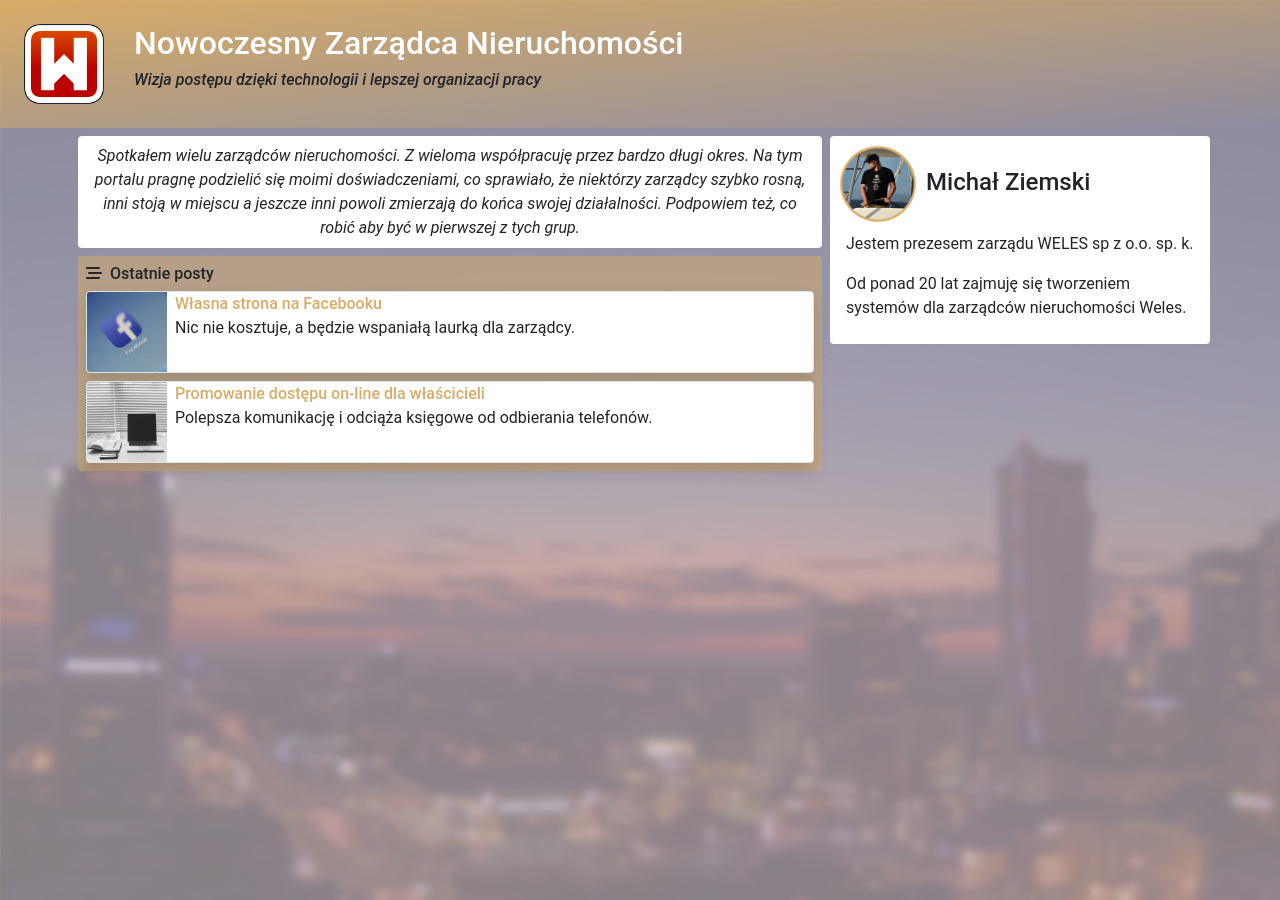
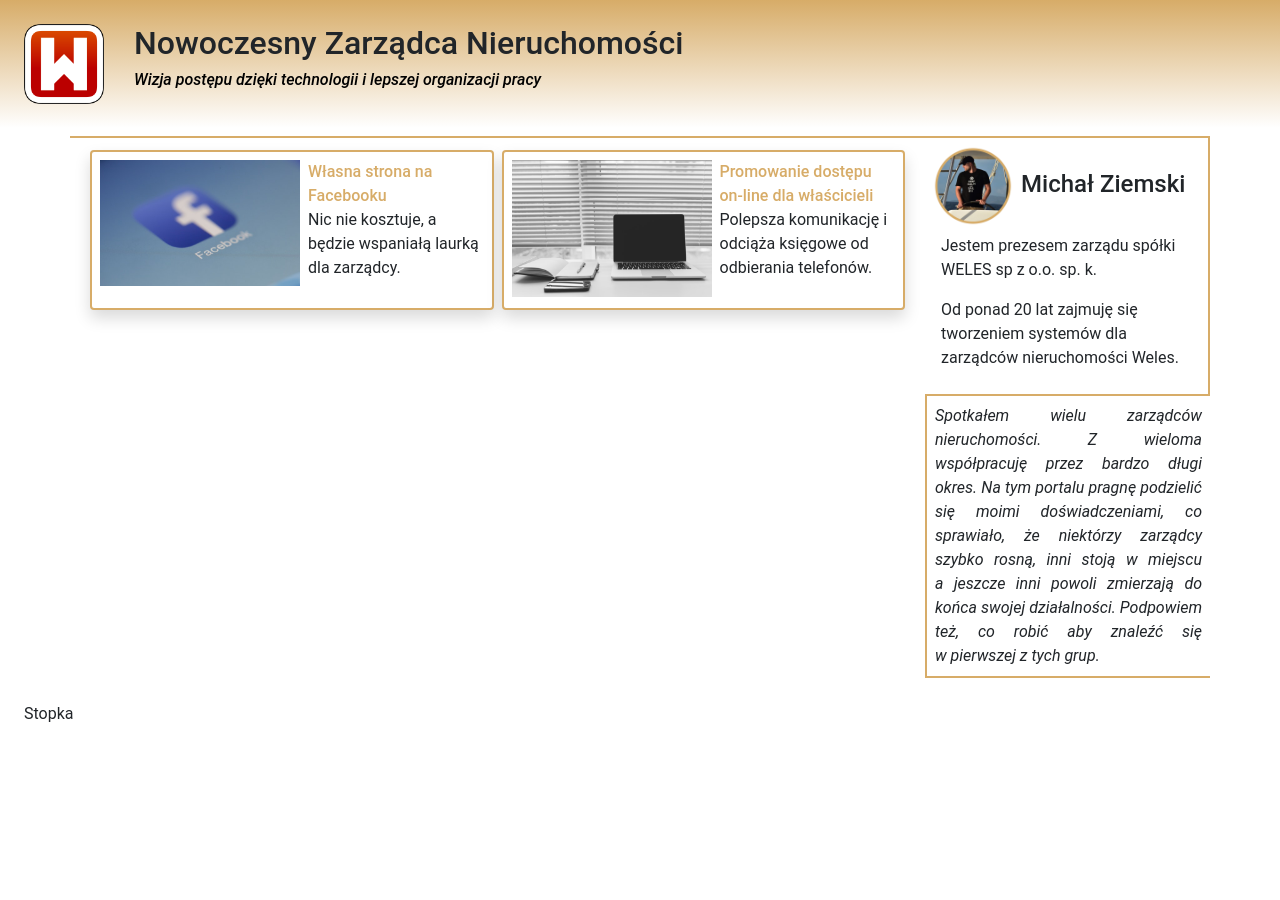
Before and after one commit to Weles3/WWWNowoczesnyZarzadca, a Jekyll site: the page built from index.html, in a window 1280 px wide. Built offline with Jekyll 4.4.1, drawn with Linux system fonts in a browser that asks for light colours; nearby versions of some CDN libraries.

Commit message:
nowa kolorystyka

```diff
--- a/_includes/postcard.html
+++ b/_includes/postcard.html
@@ -1,6 +1,6 @@
-<div class="bg-white border shadow clearfix rounded overflow-hidden">
+<div class="bg-white shadow clearfix rounded overflow-hidden wls-bt wls-bb wls-bl wls-br p-2 wls-card">
     <a href="{{ include.post.url }}">
-        <img class="wls-ico-5x mr-2 float-left" src={{ include.post.image | relative_url }}>
+        <img class="mr-2 float-left wls-card-img" src={{ include.post.image | relative_url }}>
         <span class="h6">{{ include.post.title }}</span>
     </a>
     <div>{{ include.post.subTitle }}</div>
--- a/_layouts/default.html
+++ b/_layouts/default.html
@@ -13,15 +13,15 @@
 
 <body class="wls-bg">
 
-    <div class="container-fluid wls-head p-4 mb-2">
-        <div class="row text-center text-md-left">
+    <div class="container-fluid wls-head mb-2 p-0">
+        <div class="row text-center text-md-left p-4">
             <div class="col-12 col-md-auto ">
                 <img class="wls-ico-5x" src="{{ "/img/logo.png" | relative_url }}">
             </div>
             <div class="col-12 col-md">
                 <h2>{{ page.title }}</h2>
                 {% unless page.subTitle == nil or page.subTitle == blank %}
-                    <h6>{{ page.subTitle }}</h6>
+                <h6>{{ page.subTitle }}</h6>
                 {% endunless %}
 
             </div>
@@ -31,6 +31,14 @@
 
     {{ content }}
 
+    <div class="container-fluid wls-foot p-4 mb-2">
+        <div class="row text-center text-md-left">
+            <div class="col-12 col-md-auto ">
+                Stopka
+            </div>
+        </div>
+    </div>
+
     <script src="{{ "/js/jquery.js" | relative_url }}"></script>
     <script src="{{ "/js/bootstrap.js" | relative_url }}"></script>
     <script src="https://kit.fontawesome.com/59c136fc78.js" crossorigin="anonymous"></script>
--- a/css/main.scss
+++ b/css/main.scss
@@ -3,8 +3,14 @@
 
 @import "defs";
 
+html {
+    height: 100%;
+}
+
 body {
     font-family: 'Roboto', sans-serif;
+    position: relative;
+    min-height: 100%;
 }
 
 a {
@@ -12,7 +18,7 @@ a {
 }
 
 .wls-bg {
-    background-image: url({{ "/img/tlo-light.png" | relative_url }});
+    background-color: white;
 }
 
 .wls-ico-lg {
@@ -35,20 +41,41 @@ a {
     font-family: 'Roboto', serif;
 }
 
-.wls-bg-a {
-    background-color: $wls-color-a;
-}
 .wls-head {
-    background-image: linear-gradient(to bottom right, $wls-color, transparent);
 
-    h2 {
-        color: white;
+    > div {
+        background-image: linear-gradient(to bottom, $wls-color, transparent);
     }
 
     h6 {
         font-style: italic;
+        color: black;
     }
 }
+
+.wls-foot {
+
+}
+
+.wls-card {
+    min-height: 160px;
+}
+.wls-card-img {
+    width: 200px;
+}
+.wls-bl {
+    border-left: 2px solid $wls-color
+}
+.wls-bb {
+    border-bottom: 2px solid $wls-color
+}
+.wls-br {
+    border-right: 2px solid $wls-color
+}
+.wls-bt {
+    border-top: 2px solid $wls-color
+}
+
 
 .btn-primary {
     background-color: rgb(215, 172, 104);
--- a/index.html
+++ b/index.html
@@ -7,38 +7,42 @@ subTitle: Wizja postępu dzięki technologii i lepszej organizacji pracy
 <div class="container">
 
     <div class="row">
-        <div class="col-12 col-md-8 p-0">
-            <div class="bg-white rounded p-2 mb-2 mx-md-2">
-                <div class="wls-quote text-center">
-                    Spotkałem wielu zarządców nieruchomości. Z wieloma współpracuję przez bardzo długi okres.
-                    Na tym portalu pragnę podzielić się moimi doświadczeniami, co sprawiało, że niektórzy
-                    zarządcy szybko rosną, inni stoją w miejscu a jeszcze inni powoli zmierzają do
-                    końca swojej działalności. Podpowiem też, co robić aby być w pierwszej z tych grup.
+        <div class="col-12 col-md-9 p-0 wls-bt">
+            <div class="wls-bg-a rounded p-2 mx-md-2 mb-2">
+                <div class="container">
+                    <div class="row">
+                        {% for post in site.posts limit: 5 %}
+                        <div class="p-1 col-12 col-xl-6">
+                            {% include postcard.html post=post %}
+                        </div>
+                        {% endfor %}
+                    </div>
                 </div>
             </div>
-            <div class="wls-bg-a rounded p-2 mx-md-2 mb-2">
-                <h6>
-                    <i class="fas fa-stream mr-2"></i>Ostatnie posty
-                </h6>
-                {% for post in site.posts limit: 5 %}
-                <div class="p-0 mt-2">
-                    {% include postcard.html post=post wid=200 hei=120 %}
-                </div>
-                {% endfor %}
-            </div>
         </div>
-        <div class="col-12 col-md-4 p-0">
-            <div class="bg-white rounded p-2 mb-2">
+        <div class="col-12 col-md-3 p-0">
+            <div class="bg-white p-2 wls-br wls-bb wls-bt">
                 <h4><img class="wls-ico-5x mr-2 font-weight-bold" src={{ "/img/avatar.png" | relative_url }}>Michał
                     Ziemski</h4>
                 <p class="mx-2">
-                    Jestem prezesem zarządu WELES sp z o.o. sp. k.
+                    Jestem prezesem zarządu spółki WELES sp z o.o. sp. k.
                 </p>
                 <p class="mx-2">
                     Od ponad 20 lat zajmuję się tworzeniem systemów
                     dla zarządców nieruchomości Weles.
                 </p>
             </div>
+
+            <div class="bg-white p-2 wls-bl wls-bb">
+                <div class="wls-quote text-justify">
+                    Spotkałem wielu zarządców nieruchomości. Z&nbsp;wieloma współpracuję przez bardzo długi okres.
+                    Na tym portalu pragnę podzielić się moimi doświadczeniami, co sprawiało, że niektórzy
+                    zarządcy szybko rosną, inni stoją w miejscu a&nbsp;jeszcze inni powoli zmierzają do
+                    końca swojej działalności. Podpowiem też, co robić aby znaleźć się w&nbsp;pierwszej z&nbsp;tych
+                    grup.
+                </div>
+            </div>
+
         </div>
     </div>
 
```
